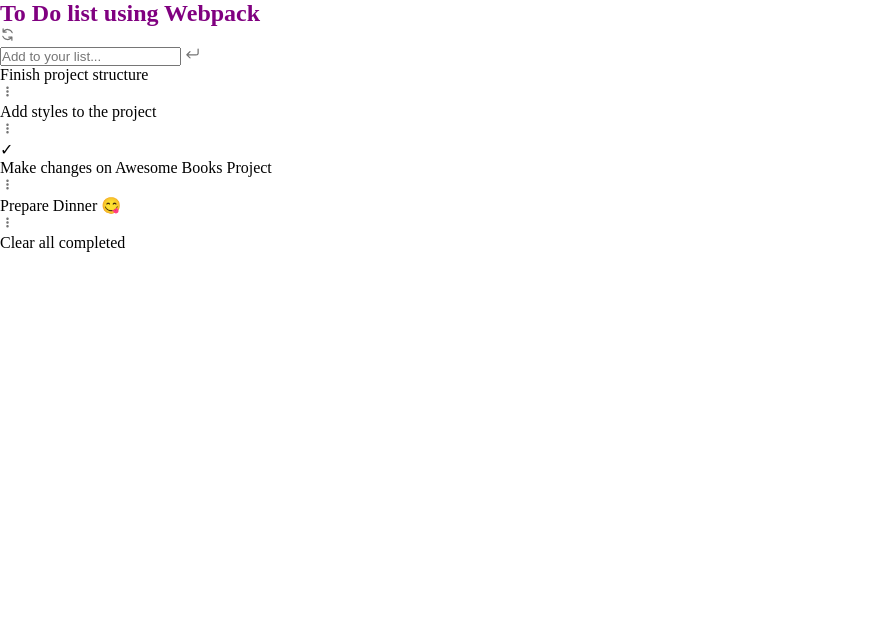
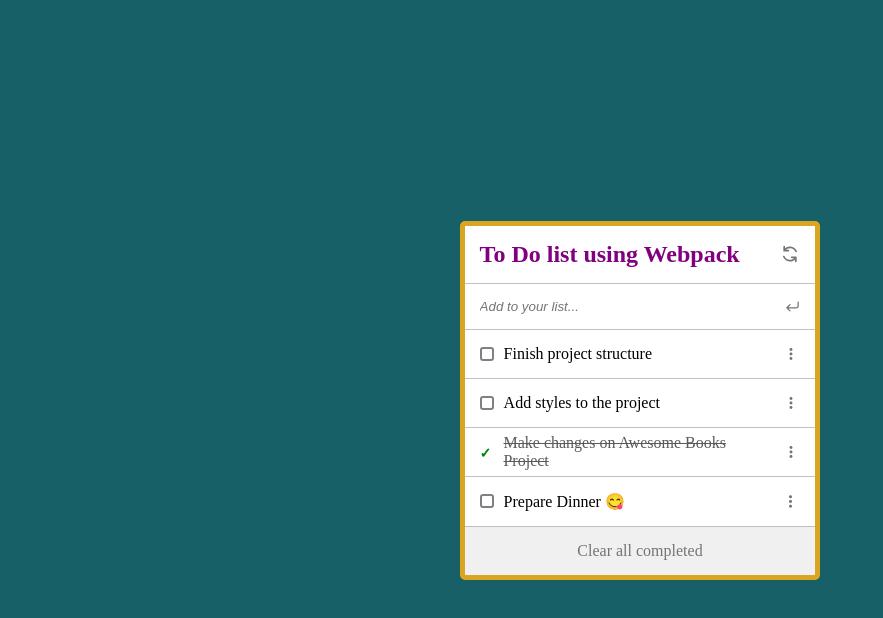
Before and after one commit to JuanDiegoGuerra/ToDoList-Webpack, a website built with webpack: page src/index.html in a window 1280 px wide. Shown: the whole page, without its empty margins (0-883 px from the left). Built offline with nearby package versions, Linux system fonts and the light colour scheme.

Commit message:
Update style.css

```diff
--- a/src/style.css
+++ b/src/style.css
@@ -7,3 +7,113 @@
 h2 {
     color: purple;
 }
+
+body {
+    width: 100%;
+    min-height: 100vh;
+    display: grid;
+    place-content: center;
+    background-color: rgb(23 96 103);
+  }
+
+  .line-through {
+    color: rgb(90, 90, 90);
+    text-decoration: line-through;
+  }
+
+  .main-container {
+    background-color: rgb(192, 192, 192);
+    display: flex;
+    flex-direction: column;
+    gap: 1px;
+    min-width: 350px;
+    border: 5px solid goldenrod;
+    border-radius: 5px;
+    overflow: hidden;
+  }
+
+  .main-title {
+    background-color: white;
+    padding: 15px;
+    display: flex;
+    justify-content: space-between;
+    align-items: center;
+  }
+
+  .reload-icon {
+    height: 20px;
+    cursor: pointer;
+  }
+
+  .add-form {
+    width: 100%;
+    background-color: white;
+    display: flex;
+    align-items: center;
+    justify-content: space-between;
+    padding: 15px;
+  }
+
+  .add-input {
+    font-style: italic;
+    border: none;
+    width: 100%;
+  }
+
+  .add-input:focus {
+    outline: none;
+  }
+
+  .enter-icon {
+    height: 15px;
+  }
+
+  .list-container {
+    background-color: rgb(192, 192, 192);
+    display: flex;
+    flex-direction: column;
+    gap: 1px;
+    list-style: none;
+  }
+
+  .to-do-tasks {
+    width: 100%;
+    text-align: left;
+    background-color: white;
+    padding: 15px;
+    display: flex;
+    align-items: center;
+    gap: 10px;
+  }
+
+  .task-description {
+    margin-right: auto;
+  }
+
+  .more-logo {
+    height: 100%;
+    cursor: move;
+  }
+
+  .check-box {
+    width: 14px;
+    height: 14px;
+    border-radius: 3px;
+    border: 2px solid grey;
+    cursor: pointer;
+  }
+
+  .completed {
+    border: none;
+    font-size: 14px;
+    color: green;
+    font-weight: bold;
+  }
+
+  .clear-btn {
+    background-color: rgb(240, 240, 240);
+    padding: 15px;
+    text-align: center;
+    color: rgb(116, 116, 116);
+    cursor: pointer;
+  }
```
